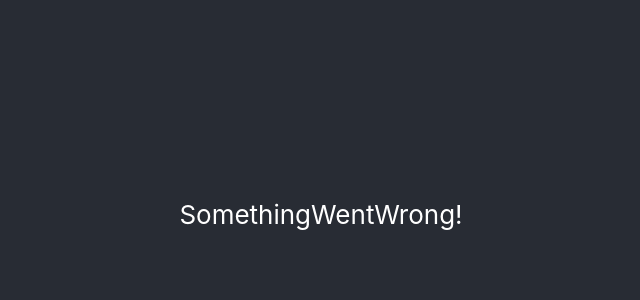
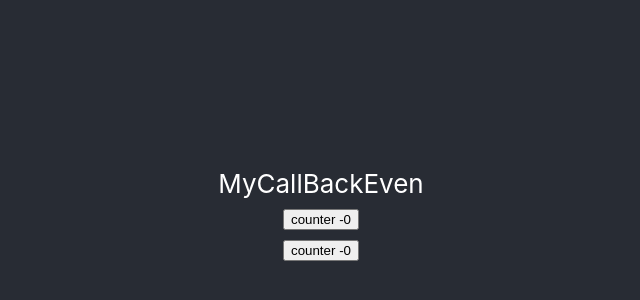
Before and after one commit to gopianandakumar/codevation, a React (Create React App) app in the folder codeevalution/: page / in a window 1280 px wide. Shown: the part 186-486 px from the top of the page, without its empty margins (319-959 px from the left). Built offline with nearby package versions, Linux system fonts and the light colour scheme; no server answers.

Commit message:
learned about use memo and usecallback for performance optimization in react

```diff
--- a/codeevalution/src/App.js
+++ b/codeevalution/src/App.js
@@ -39,6 +39,7 @@ import ComponentA1 from './Components/ComponentA1';
 import ComponentB1 from './Components/ComponentB1';
 import ComponentC1 from './Components/ComponentC1';
 import DataFetchingone from './Components/DataFetchingone';
+import MyCallBack from './Components/MyCallBack';
 
 export const CountContext = React.createContext()
 
@@ -66,7 +67,8 @@ function App() {
   return (
     <div className="App">
       <header className="App-header">
-        <DataFetchingone/>
+        <MyCallBack />
+        {/* <DataFetchingone/> */}
         {/* Count-{count}
     <CountContext.Provider value={{ countState:count, countDispatch:dispatch}}>
         <ComponentA1/>
--- /dev/null
+++ b/codeevalution/src/Components/MyCallBack.js
@@ -0,0 +1,38 @@
+import React, { useMemo, useState } from 'react'
+
+function MyCallBack() {
+    const [counterone, setCounterOne] = useState(0)
+    const [countertwo, setCounterTwo] = useState(0)
+
+    const incrementOne = ()=>{
+        setCounterOne(counterone+1)
+    }
+
+    const incrementTwo = ()=>{
+        setCounterTwo(countertwo+1)
+    }
+
+const isEven = useMemo(()=>{
+    let i = 0
+    while(i < 200000000) i++
+    return counterone%2===0
+}, [counterone])
+
+  return (
+    <div>MyCallBack
+        <span>{isEven?'Even':'odd'}</span>
+        <div>
+            <button onClick={incrementOne}>
+                counter -{counterone}
+            </button>
+        </div>
+        <div>
+            <button onClick={incrementTwo}>
+                counter -{countertwo}
+            </button>
+        </div>
+    </div>
+  )
+}
+
+export default MyCallBack
```
